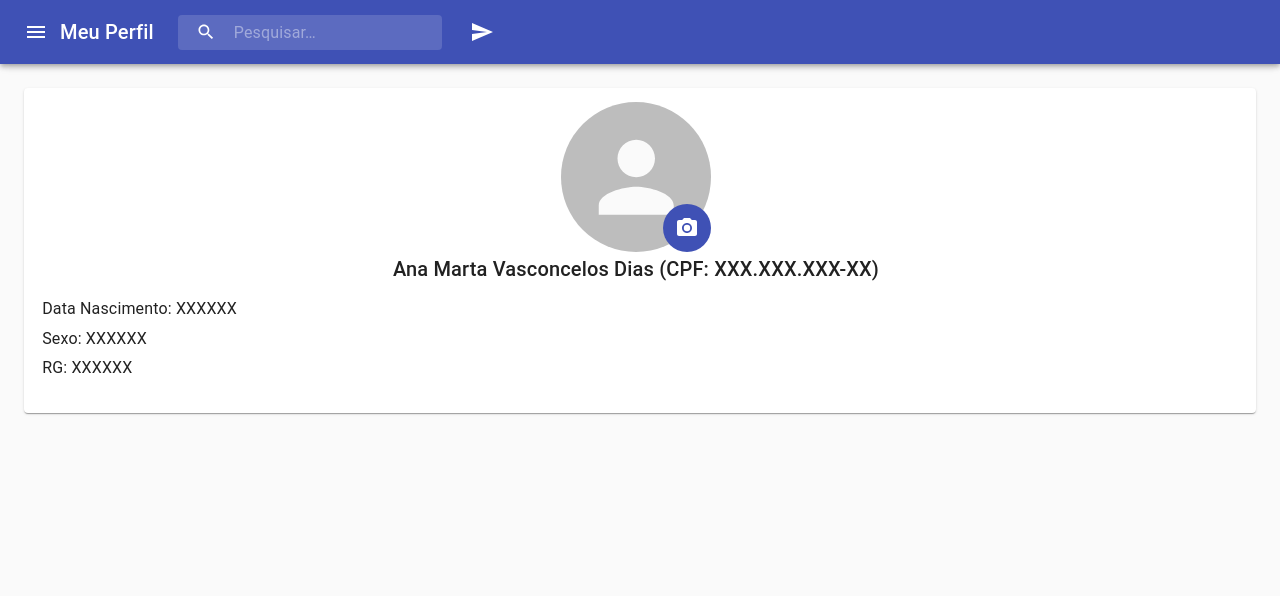
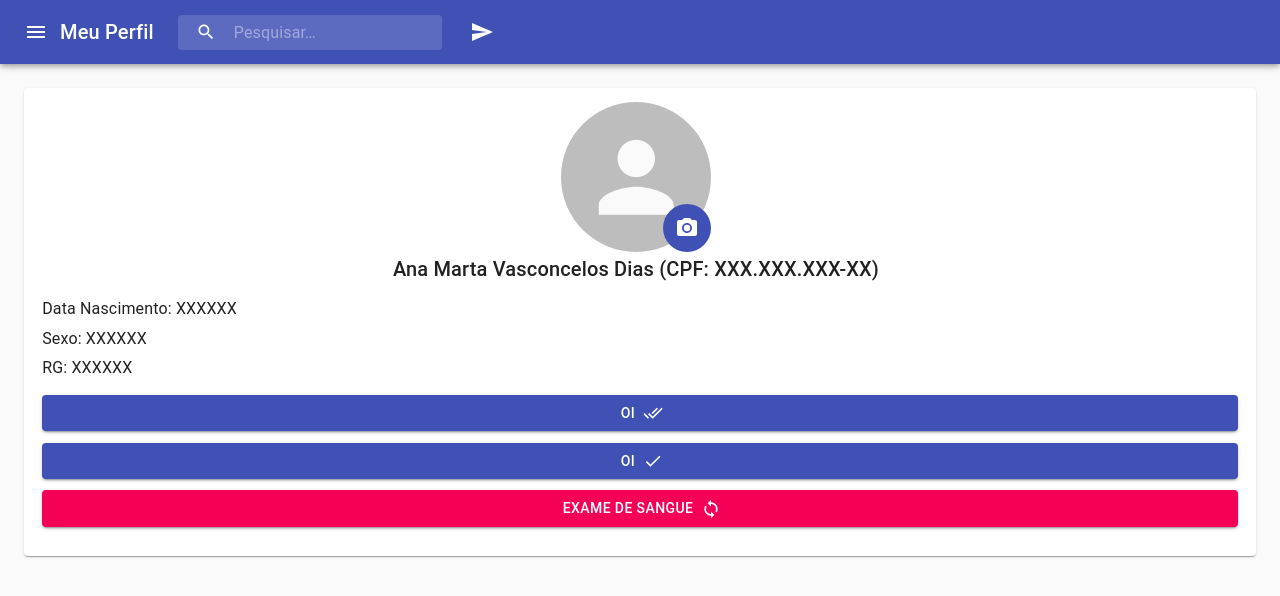
Before and after one commit to galbino/miocardiopediatra-front, a React (Create React App) app: page /perfil_paciente in a window 1280 px wide. Shown: the top 596 px of the page. Built offline with nearby package versions, Linux system fonts and the light colour scheme.

Commit message:
Adicionando botoes de exames ao perfil paciente

```diff
--- a/src/components/Pacientes/PerfilPaciente.js
+++ b/src/components/Pacientes/PerfilPaciente.js
@@ -4,7 +4,17 @@ import { Redirect } from 'react-router'
 import { Menu } from '../components';
 import { withStyles, Grid, TextField, Avatar, IconButton, Paper } from '@material-ui/core';
 import { MdCameraAlt } from 'react-icons/md';
+import Button from '@material-ui/core/Button';
 import Typography from '@material-ui/core/Typography';
+import { makeStyles } from '@material-ui/core/styles';
+import DoneIcon from '@material-ui/icons/Done';
+import DoneAllIcon from '@material-ui/icons/DoneAll';
+import LoopIcon from '@material-ui/icons/Loop';
+
+
+
+
+
 
 const styles = {
     avatar: {
@@ -33,6 +43,11 @@ const styles = {
     },
     gridContainer: {
         marginBottom: 5,
+    },
+    button: {
+        marginBottom: '0.8em',
+        alignContent:'right',
+        flex: 1
     }
 }
 
@@ -89,6 +104,19 @@ class PerfilPaciente extends React.Component {
                     </Grid>
                   </Grid>
                 </Grid>
+
+                <Button variant="contained" color="primary" className={classes.button} endIcon={<DoneAllIcon />}>
+                <text>oi</text>
+                </Button>
+
+                <Button variant="contained" color="primary" className={classes.button} endIcon={<DoneIcon />}>
+                <text>oi</text>
+                </Button>
+
+                <Button variant="contained" color="secondary" className={classes.button} endIcon={<LoopIcon />}>
+                Exame de Sangue
+                </Button>
+
               </Paper>
             </React.Fragment>
         )
@@ -101,4 +129,4 @@ class PerfilPaciente extends React.Component {
     }
 }
 
-export default withStyles(styles) (PerfilPaciente);
+export default withStyles(styles, makeStyles) (PerfilPaciente);
```
